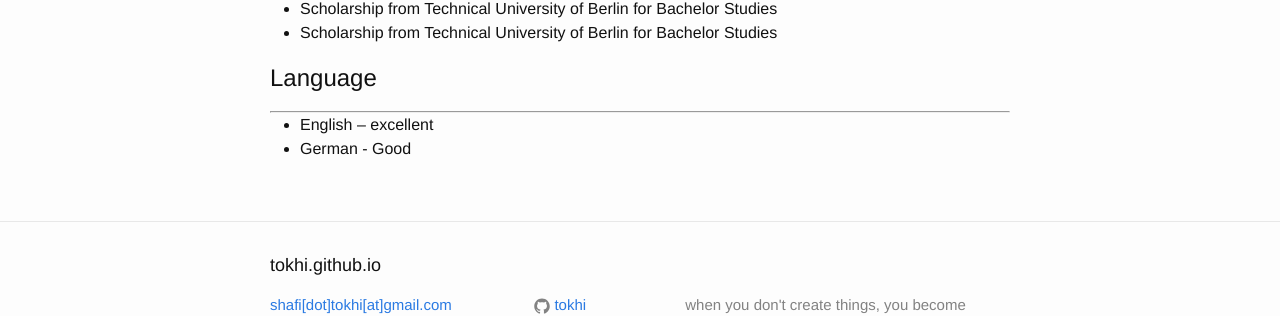
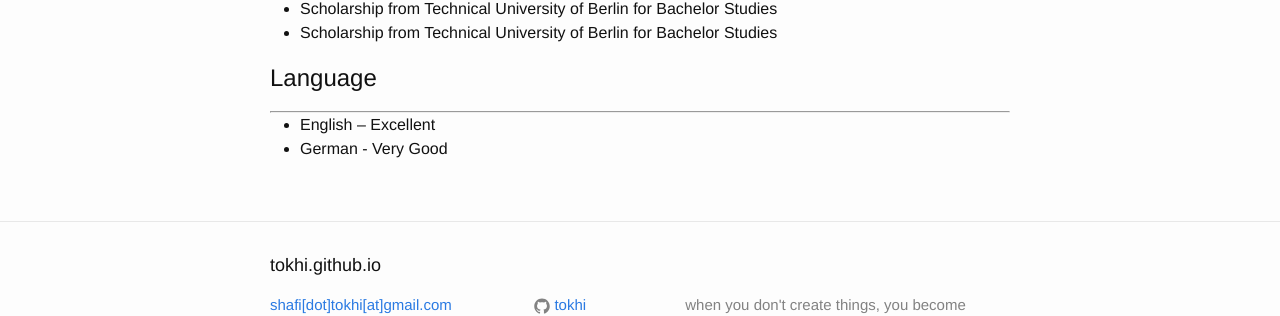
Before and after one commit to tokhi/tokhi.github.io, a Jekyll site: the page built from 2014-10-16-resume.markdown, in a window 1280 px wide and 900 px high, scrolled down 2154 px. Shown: the part 478-794 px from the top of the window. Built offline with Jekyll 4.4.1, drawn with Linux system fonts in a browser that asks for light colours; nearby versions of some CDN libraries.

Commit message:
Update 2014-10-16-resume.markdown

```diff
--- a/2014-10-16-resume.markdown
+++ b/2014-10-16-resume.markdown
@@ -122,5 +122,5 @@ management course based on UNIX in Netherlands
 
 # Language
 <hr>
-* English – excellent
-* German - Good
+* English – Excellent
+* German - Very Good
```
